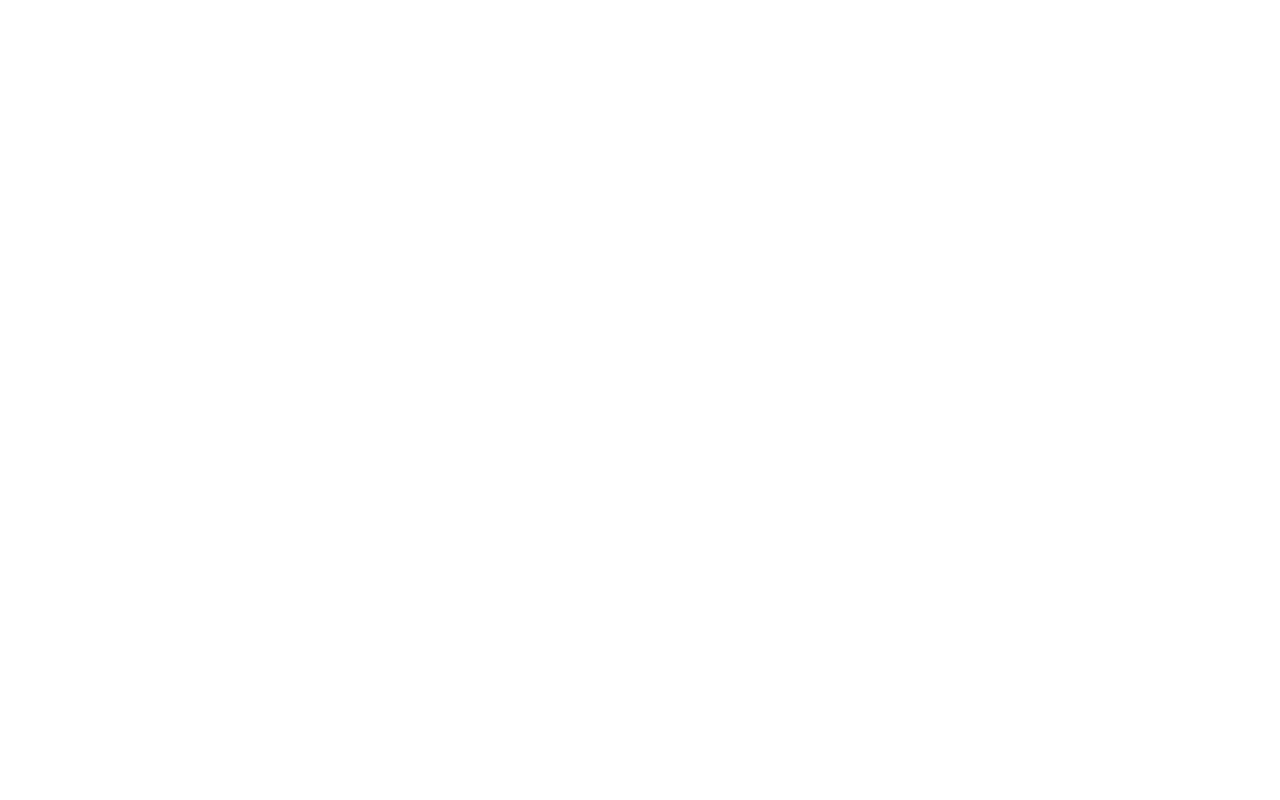
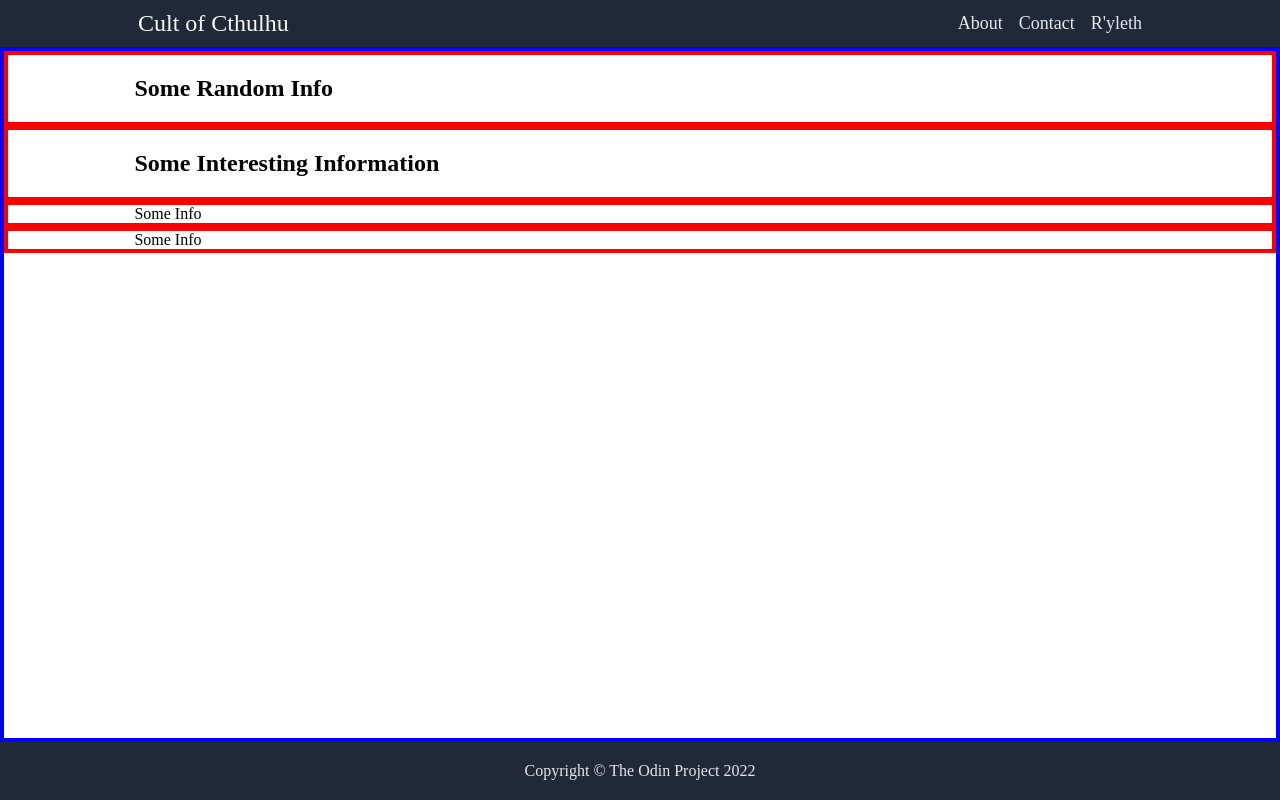
Before and after one commit to Sivnerof/Odin-Project, a plain HTML site: page Odin-Site-Template/site-template.html in a window 1280 px wide. Drawn offline with Linux system fonts and the light colour scheme.

Commit message:
Changes to header/footer

```diff
--- a/Odin-Site-Template/Styles/style.css
+++ b/Odin-Site-Template/Styles/style.css
@@ -1,4 +1,17 @@
 /* Set Up */
+
+:root {
+    --dark-color: #1F2937;
+    --ultra-white: #F9FAF8;
+    --lighter-white: #E5E7EB;
+    --empty-columns: 0% 10% 0% 10%;
+}
+
+* {
+    box-sizing: border-box;
+}
+
+
 
 /*
 hero, footer = #1F2937
@@ -10,3 +23,70 @@ information header text = 36px extrabold #1F2937
 quote section bg color = #E5E7EB
 quote text = 36px light italic #1F2937
 */
+
+body {
+    display: flex;
+    flex-direction: column;
+    min-height: 100vh;
+    margin: 0px;
+    padding: 0px;
+}
+
+header, footer {
+    background-color: var(--dark-color);
+}
+
+main {
+    flex-grow: 1;
+    border: 4px solid blue;
+}
+
+section {
+    border: 4px solid red;
+}
+
+ul {
+    list-style: none;
+    display: flex;
+    margin: 0px;
+    padding: 0px;
+}
+
+li {
+    padding-left: 16px;
+}
+
+a {
+    text-decoration: none;
+    color: var(--lighter-white);
+}
+
+.container {
+    margin: var(--empty-columns);
+    /*display: flex;*/
+}
+
+.header {
+    display: flex;
+    justify-content: space-between;
+    align-items: center;
+    padding: 10px;
+}
+
+.site-logo {
+    align-items: center;
+    font-size: 24px;
+    color: var(--ultra-white);
+}
+
+.site-links {
+    font-size: 18px;
+}
+
+.footer {
+    display: flex;
+    justify-content: center;
+    align-content: center;
+    padding: 20px;
+    color: var(--lighter-white);
+}
--- a/Odin-Site-Template/site-template.html
+++ b/Odin-Site-Template/site-template.html
@@ -5,18 +5,54 @@
     <meta http-equiv="X-UA-Compatible" content="IE=edge">
     <meta name="viewport" content="width=device-width, initial-scale=1.0">
     <title>Odin Webpage</title>
+
+    <!-- Get Icon -->
+    <link rel="icon" href="icon_path" type="image/icon type">
+
     <link rel="stylesheet" href="./Styles/style.css">
 </head>
 <body>
-    <header></header>
+
+    <header>
+      <div class="container header">
+        <div class="site-logo">Cult of Cthulhu</div>
+        <div class="site-links">
+          <ul>
+            <li><a href="#">About</a></li>
+            <li><a href="#">Contact</a></li>
+            <li><a href="#">R'yleth</a></li>
+          </ul>
+        </div>
+      </div>
+    </header>
 
     <main>
-      <section></section>
-      <section></section>
-      <section></section>
-      <section></section>
+      <section>
+        <div class="container">
+          <h1>Some Random Info</h1>
+        </div>
+      </section>
+      <section>
+        <div class="container">
+          <h2>Some Interesting Information</h2>
+        </div>
+      </section>
+      <section>
+        <div class="container">
+          Some Info
+        </div>
+      </section>
+      <section>
+        <div class="container">
+          Some Info
+        </div>
+      </section>
     </main>
 
-    <footer></footer>
+    <footer>
+      <div class="container footer">
+        <div class="copyright-info">Copyright &copy; The Odin Project 2022</div>
+      </div>
+    </footer>
 </body>
 </html>
```
